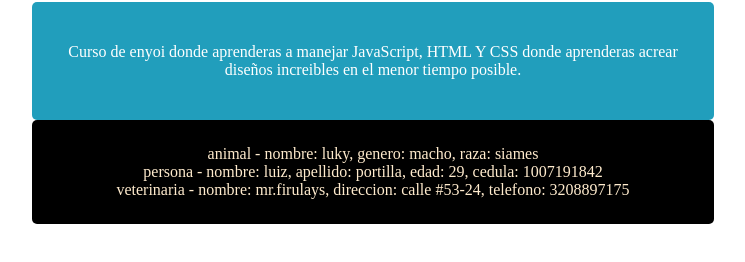
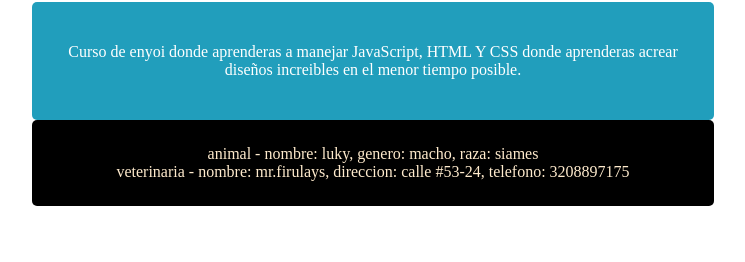
Before and after one commit to Carlit8os/proyecto-enero-2024, a plain HTML site: page index.html in a window 1280 px wide. Shown: the part 78-340 px from the top of the page, without its empty margins (267-1012 px from the left). Drawn offline with Linux system fonts and the light colour scheme.

Commit message:
delete script

```diff
--- a/index.html
+++ b/index.html
@@ -30,7 +30,6 @@
     </section>
   </main>
   <script src="controller/animal.js"></script>
-  <script src="controller/persona.js"></script>
   <script src="controller/veterinaria.js"></script>
 </body>
 
```
